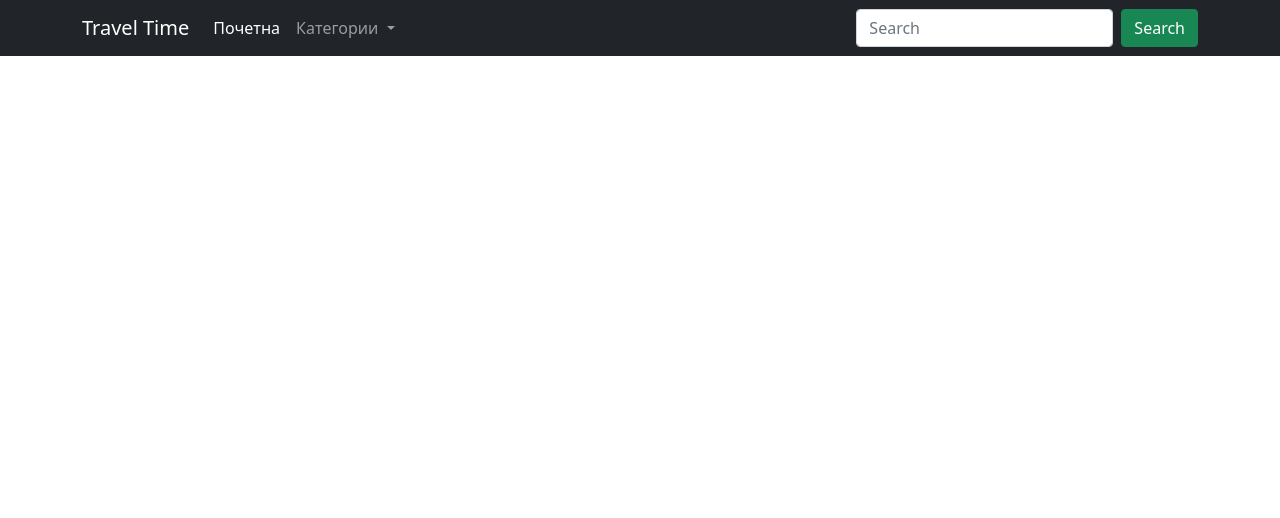
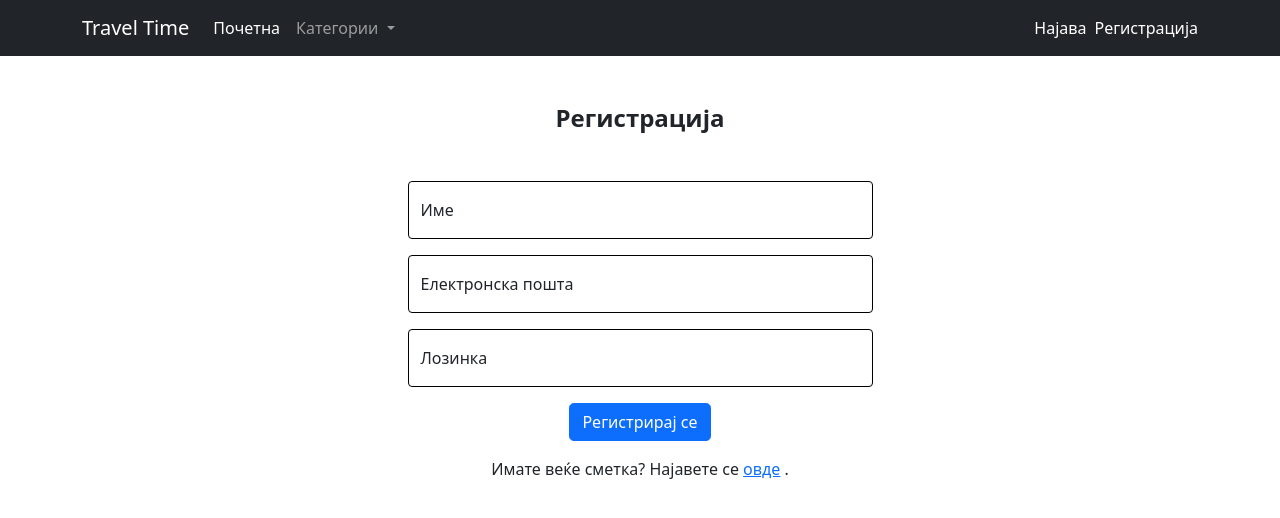
Before and after one commit to MartinaDonceva/travel-time, a Vue app: page /#/register in a window 1280 px wide. Shown: the top 518 px of the page. Built offline with nearby package versions, Linux system fonts and the light colour scheme.

Commit message:
login register done

```diff
--- a/src/components/Navbar.vue
+++ b/src/components/Navbar.vue
@@ -32,10 +32,14 @@
                         </ul>
                     </li>
                 </ul>
-                <form class="d-flex">
-                    <input class="form-control me-2" type="search" placeholder="Search" aria-label="Search">
-                    <button class="btn btn-success" type="submit">Search</button>
-                </form>
+                <div class="d-flex">
+                    <router-link :to="{name: 'login'}" class="me-2 text-white fs-6 text-decoration-none">
+                      Најава
+                    </router-link>
+                    <router-link :to="{name: 'register'}" class="text-white fs-6 text-decoration-none">
+                      Регистрација
+                    </router-link>
+                </div>
             </div>
         </div>
     </nav>
--- a/src/router/index.js
+++ b/src/router/index.js
@@ -3,7 +3,6 @@ import VueRouter from 'vue-router'
 import Homepage from '../views/Homepage.vue'
 import Category from "@/views/Category";
 import Quiz from "@/views/Quiz";
-import FinishedQuiz from "@/views/FinishedQuiz";
 import Register from "@/views/Register";
 import Login from "@/views/Login";
 
@@ -26,17 +25,12 @@ const routes = [
         component: Quiz
     },
     {
-    path: '/category/quiz/finishedQuiz',
-    name: 'finishedQuiz',
-    component: FinishedQuiz
-  },
-  {
-    path: '/category/register',
+        path: '/register',
         name: 'register',
         component: Register
     },
     {
-    path: '/category/login',
+        path: '/login',
         name: 'login',
         component: Login
     }
--- a/src/views/FinishedQuiz.vue
+++ /dev/null
@@ -1,17 +0,0 @@
-<template>
-    <div class="text-center text-success mt-5">
-        <h1>2/2</h1>
-        <h1>КВИЗОТ ГО ЗАВРШИВТЕ УСПЕШНО!!!</h1>
-        <img src="../assets/images/awesome.jpg">
-    </div>
-</template>
-
-<script>
-    export default {
-        name: "FinishedQuiz"
-    }
-</script>
-
-<style scoped>
-
-</style>
--- a/src/views/Login.vue
+++ b/src/views/Login.vue
@@ -1,19 +1,28 @@
 <template>
-    <div class="container m-auto">
-        <form>
-            <div class="mb-3">
-                <label for="email" class="form-label">Email</label>
-                <input type="email" class="form-control" id="email">
+  <div class="container py-5">
+    <div class="text-center">
+      <h4 class="fw-bold mb-5">Најава</h4>
     </div>
-            <div class="mb-3">
-                <label for="Pass" class="form-label">Password</label>
-                <input type="password" class="form-control" id="Pass">
+    <form class="col col-12 col-md-8 col-lg-6 col-xl-5 mx-auto">
+      <div class="form-floating mb-3">
+        <input type="email" class="form-control" id="email" placeholder="name@example.com">
+        <label for="email">Електронска пошта</label>
       </div>
-            <button type="submit" class="btn btn-primary">Log in</button>
-            <router-link :to="{name: 'register'}" class="btn btn-primary">
-                Sign in
-            </router-link>
+      <div class="form-floating mb-3">
+        <input type="password" class="form-control" id="password" placeholder="Password">
+        <label for="password">Лозинка</label>
+      </div>
+      <div class="text-center mb-3">
+        <button class="btn btn-primary rounded rounded-3">
+          Најави се
+        </button>
+      </div>
     </form>
+    <div class="text-center">
+      Немате сеуште регистрирано сметка. Регистрирајте
+      <router-link :to="{name:'register'}">овде</router-link>
+      .
+    </div>
   </div>
 </template>
 
@@ -24,5 +33,7 @@
 </script>
 
 <style scoped>
-
+input {
+  border: 1px solid black;
+}
 </style>
--- a/src/views/Register.vue
+++ b/src/views/Register.vue
@@ -1,32 +1,33 @@
 <template>
-    <div class="container m-auto">
-        <form>
-            <div class="mb-3">
-                <label for="name" class="form-label">Name</label>
-                <input type="text" class="form-control" id="name">
+  <div class="container py-5">
+    <div class="text-center">
+      <h4 class="fw-bold mb-5">Регистрација</h4>
     </div>
-            <div class="mb-3">
-                <label for="surname" class="form-label">Surname</label>
-                <input type="text" class="form-control" id="surname">
+    <form class="col col-12 col-md-8 col-lg-6 col-xl-5 mx-auto">
+      <div class="form-floating mb-3">
+        <input type="text" class="form-control" id="name" placeholder="name">
+        <label for="name">Име</label>
       </div>
-            <div class="mb-3">
-                <label for="email" class="form-label">Email</label>
-                <input type="email" class="form-control" id="email">
+      <div class="form-floating mb-3">
+        <input type="email" class="form-control" id="email" placeholder="name@example.com">
+        <label for="email">Електронска пошта</label>
       </div>
-            <div class="mb-3">
-                <label for="Pass" class="form-label">Password</label>
-                <input type="password" class="form-control" id="Pass">
+      <div class="form-floating mb-3">
+        <input type="password" class="form-control" id="password" placeholder="Password">
+        <label for="password">Лозинка</label>
       </div>
-            <div class="mb-3">
-                <label for="confPass" class="form-label">Confirm Password</label>
-                <input type="password" class="form-control" id="confPass">
+      <div class="text-center mb-3">
+        <button class="btn btn-primary rounded rounded-3">
+          Регистрирај се
+        </button>
       </div>
-            <router-link :to="{name: 'quiz'}" class="btn btn-primary">
-                Register and attempt quiz
-            </router-link>
     </form>
+    <div class="text-center">
+      Имате веќе сметка? Најавете се
+      <router-link :to="{name:'login'}">овде</router-link>
+      .
     </div>
-
+  </div>
 </template>
 
 <script>
@@ -36,5 +37,7 @@
 </script>
 
 <style scoped>
-
+input {
+  border: 1px solid black;
+}
 </style>
```
Lines whose indentation alone changed are shown as unchanged.
